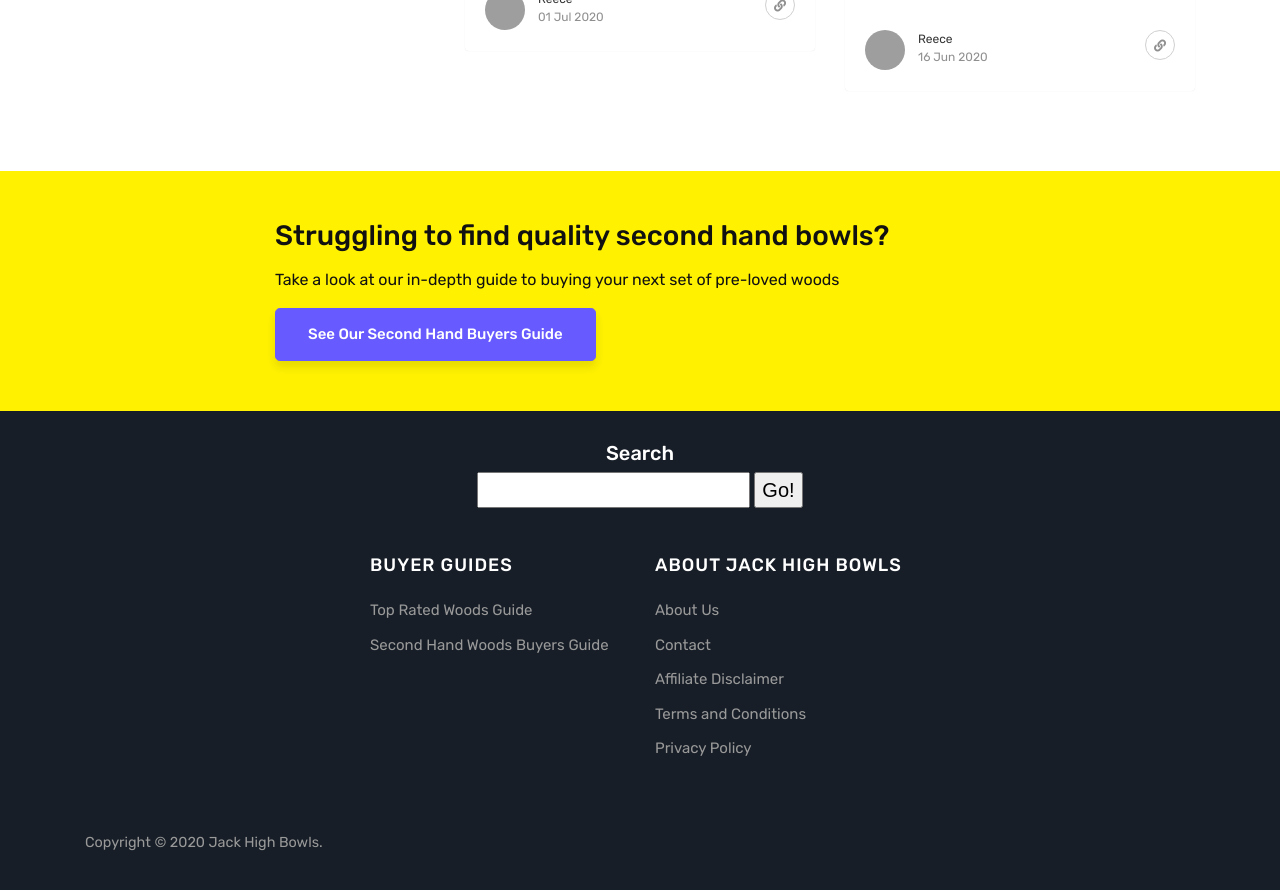
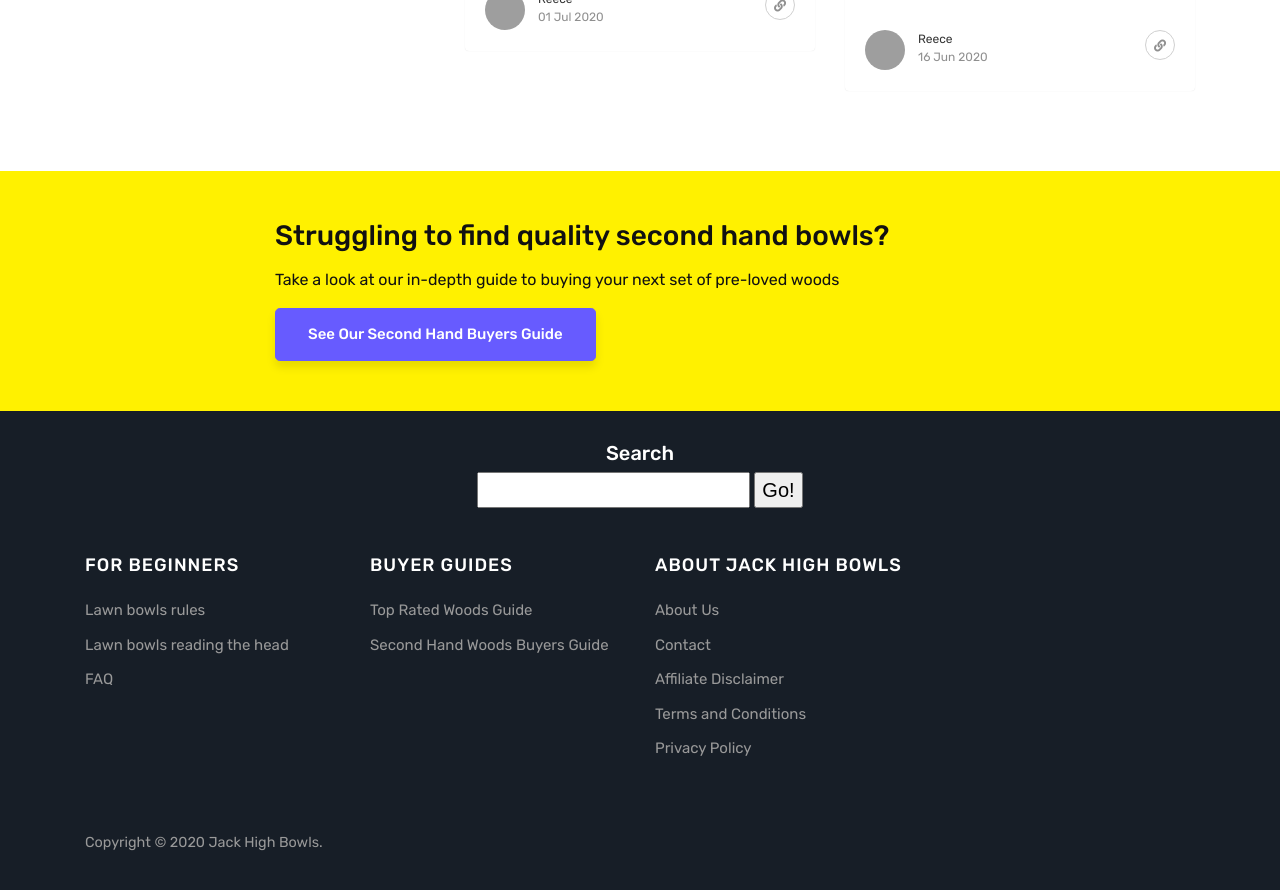
Before and after one commit to krussll/etsysimplicity, a Jekyll site: the page built from index.html, in a window 1280 px wide and 900 px high, scrolled down 2558 px. Shown: the top 890 px of the window. Built offline with Jekyll 4.4.1, drawn with Linux system fonts in a browser that asks for light colours; nearby versions of some CDN libraries; grey boxes are pictures that could not be loaded.

Commit message:
Update default.html

```diff
--- a/_layouts/default.html
+++ b/_layouts/default.html
@@ -176,6 +176,14 @@
             <div class="row">
 
                 <div class="col-sm-3">
+                  <div class="footer-widget">
+                    <h5 class="title">For Beginners</h5>
+                    <ul>
+                      <li><a target="blank" href="{{ site.baseurl }}/help/lawn-bowls-rules">Lawn bowls rules</a></li>
+                      <li><a target="blank" href="{{ site.baseurl }}/help/lawn-bowls-how-to-read-the-head">Lawn bowls reading the head</a></li>
+                      <li><a target="blank" href="{{ site.baseurl }}/help/everything-you-wanted-to-know-about-lawn-bowls">FAQ</a></li>
+                    </ul>
+                  </div>
                 </div>
 
                 <div class="col-sm-3">
```
